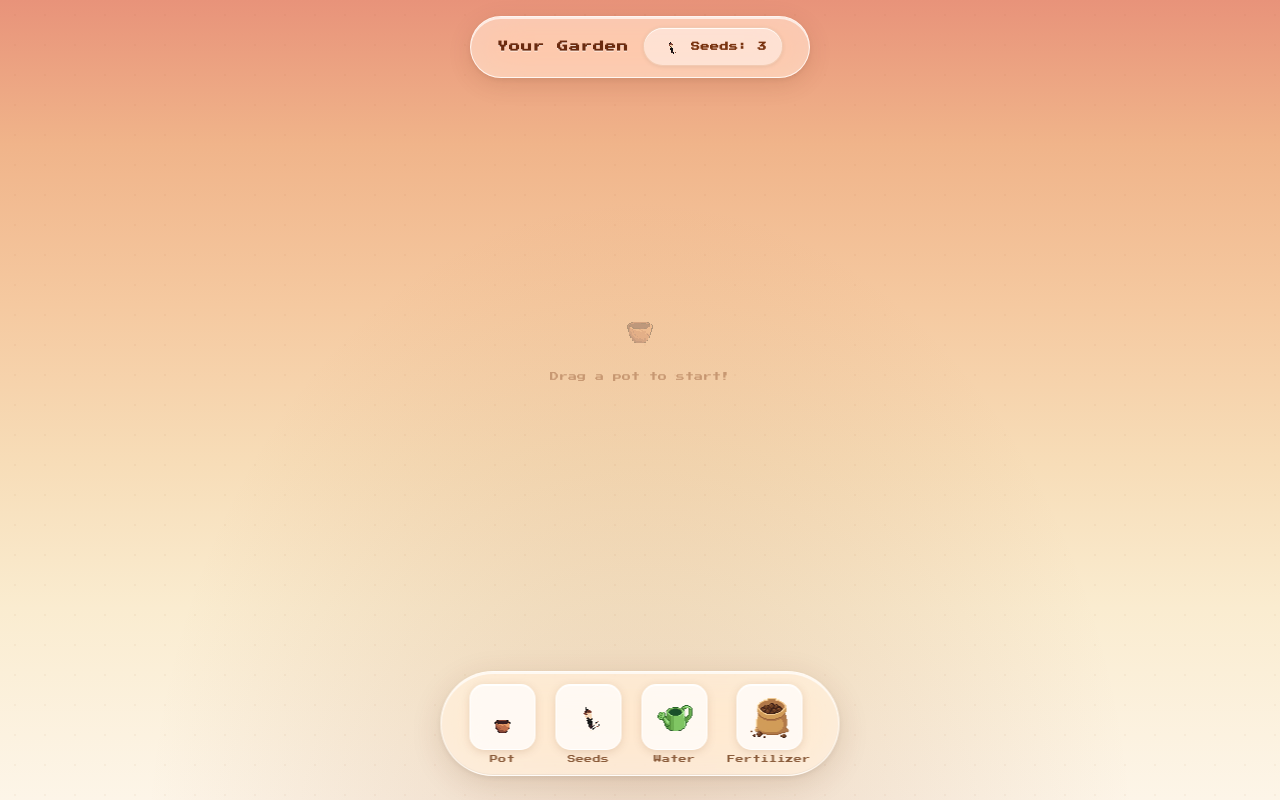
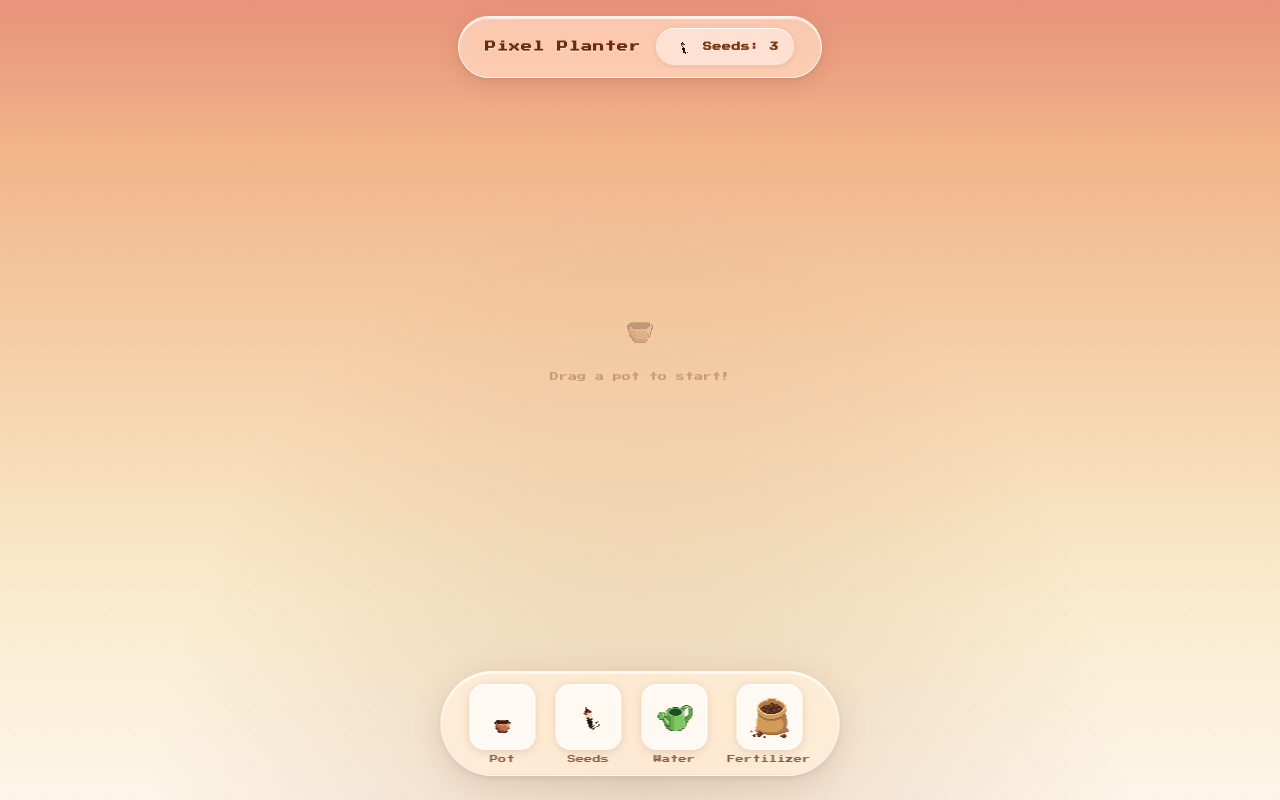
Before and after one commit to sampoviii/pixel-planter, a plain HTML site: page index.html in a window 1280 px wide. Drawn offline with Linux system fonts and the light colour scheme.

Commit message:
Rename title from 'Your Garden' to 'Pixel Planter'

```diff
--- a/index.html
+++ b/index.html
@@ -3,7 +3,7 @@
 <head>
   <meta charset="UTF-8" />
   <meta name="viewport" content="width=device-width, initial-scale=1.0"/>
-  <title>Your Garden</title>
+  <title>Pixel Planter</title>
   <!-- Press Start 2P — chunky pixel font -->
   <link rel="preconnect" href="https://fonts.googleapis.com" />
   <link rel="preconnect" href="https://fonts.gstatic.com" crossorigin />
@@ -19,7 +19,7 @@
 
     <!-- Floating glass header -->
     <header id="header">
-      <h1>Your Garden</h1>
+      <h1>Pixel Planter</h1>
       <div id="seed-display">
         <img src="sprites/Marigold Seeds.png" alt="Seeds" />
         <span id="seed-count">Seeds: 3</span>
```
